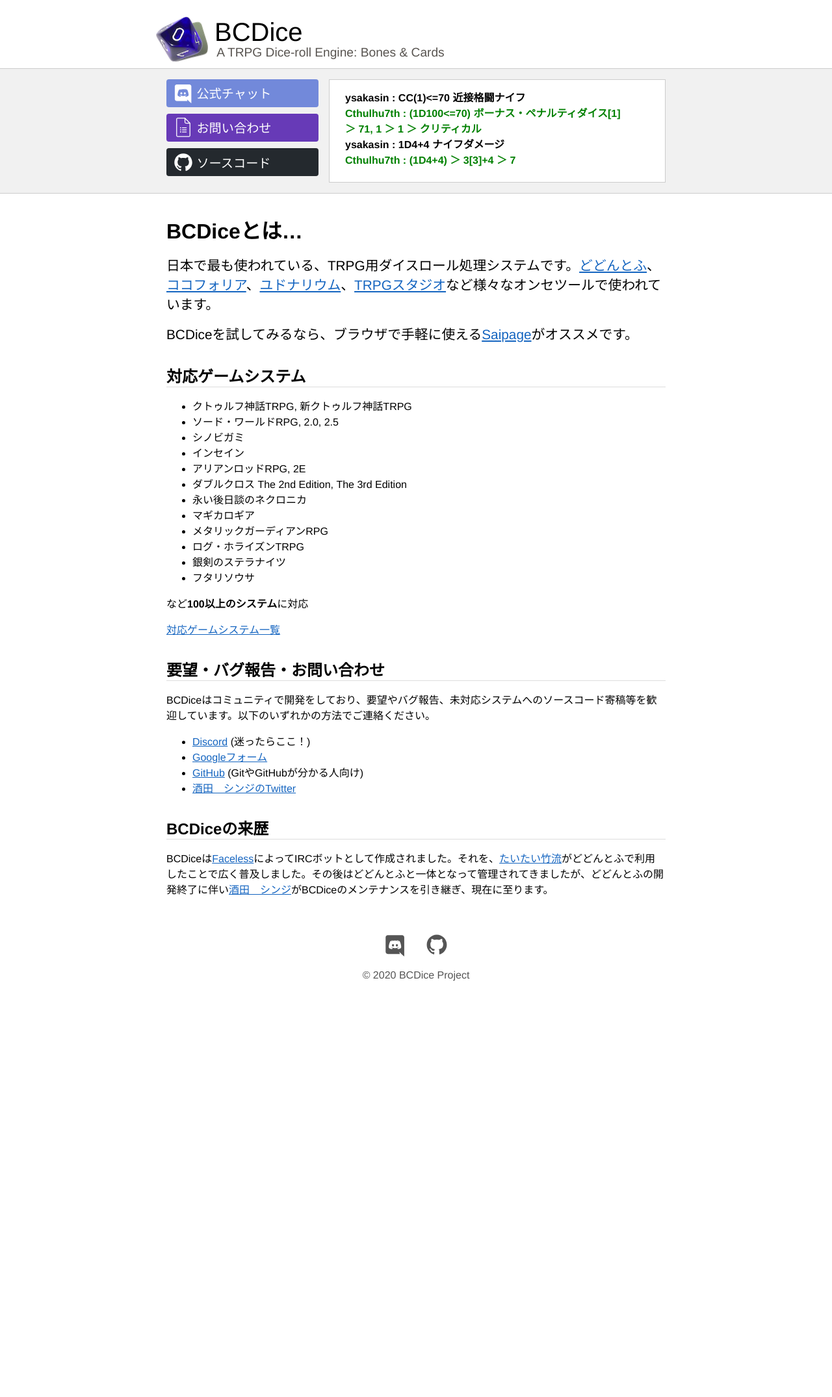
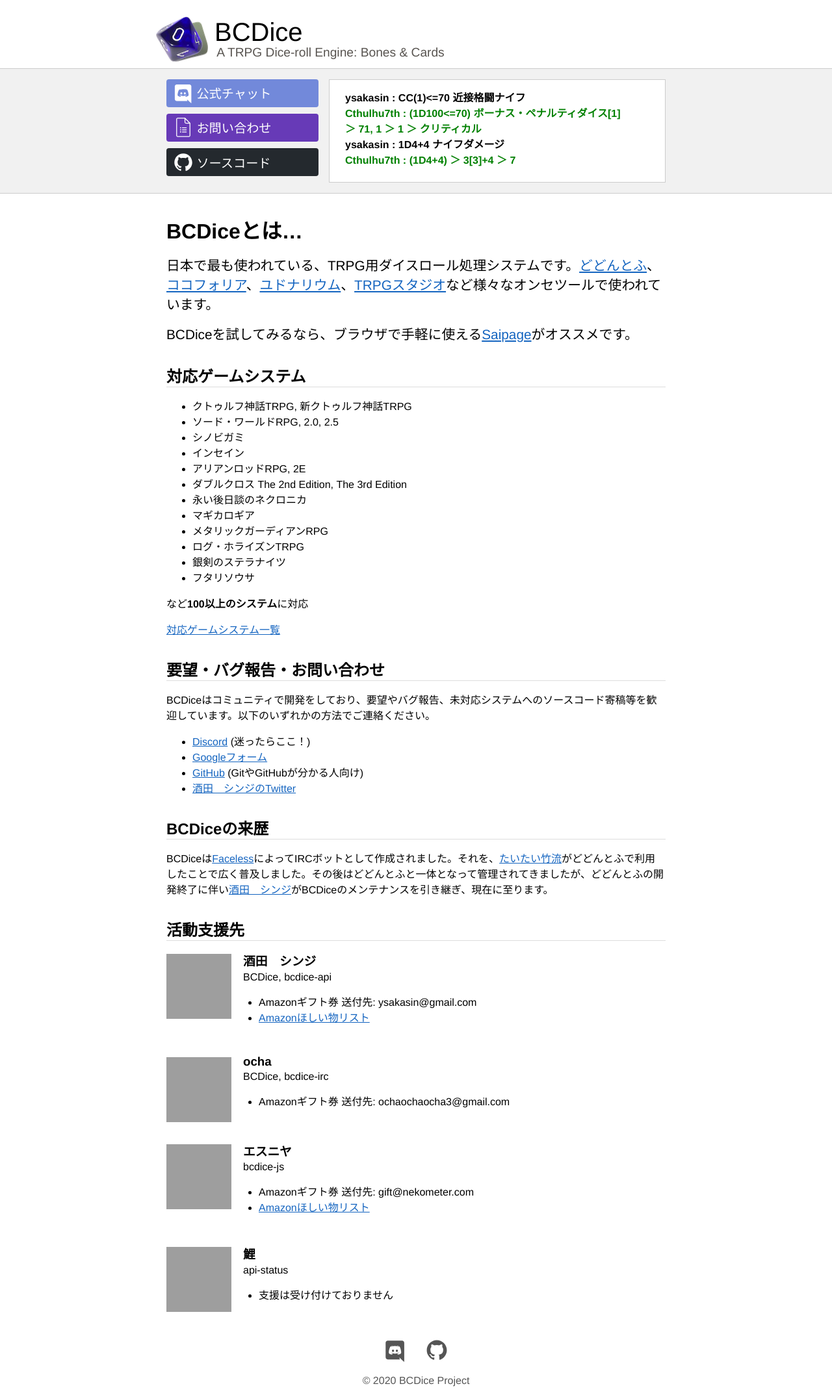
Before and after one commit to bcdice/bcdice.org, a Jekyll site: the page built from index.html, in a window 1280 px wide. Shown: the whole page at 65% size. Built offline with Jekyll 4.4.1, drawn with Linux system fonts in a browser that asks for light colours; before the commit the page ends 1526 px from its top, so only the background shows below that; grey boxes are pictures that could not be loaded.

Commit message:
活動支援先を表記

```diff
--- /dev/null
+++ b/_data/maintainers.json
@@ -0,0 +1,32 @@
+{
+  "maintainers": [
+    {
+      "name": "酒田　シンジ",
+      "github": "ysakasin",
+      "repos": "BCDice, bcdice-api",
+      "donation-email": "ysakasin@gmail.com",
+      "wish-list": "https://www.amazon.co.jp/registry/wishlist/5JMMEZB8K4YY"
+    },
+    {
+      "name": "ocha",
+      "github": "ochaochaocha3",
+      "repos": "BCDice, bcdice-irc",
+      "donation-email": "ochaochaocha3@gmail.com",
+      "wish-list": null
+    },
+    {
+      "name": "エスニヤ",
+      "github": "esnya",
+      "repos": "bcdice-js",
+      "donation-email": "gift@nekometer.com",
+      "wish-list": "http://amzn.asia/78YBlZL"
+    },
+    {
+      "name": "鯉",
+      "github": "koi-chan",
+      "repos": "api-status",
+      "donation-email": null,
+      "wish-list": null
+    }
+  ]
+}
--- a/css/style.scss
+++ b/css/style.scss
@@ -173,6 +173,32 @@
   }
 }
 
+.maintainer {
+  display: flex !important;
+
+  .icon {
+    margin-top: 4px;
+    width: 100px;
+    height: 100px;
+  }
+
+  .info {
+    margin-left: 18px;
+    ul {
+      padding-left: 24px;
+    }
+  }
+
+  h3{
+    margin-top: 0;
+    margin-bottom: 0.2em;
+  }
+}
+
+.maintainer + .maintainer {
+  margin-top: 30px;
+}
+
 footer {
   margin-top: 24px;
   text-align: center;
--- a/index.html
+++ b/index.html
@@ -28,7 +28,7 @@
   </section>
 
   <section>
-    <h2>対応ゲームシステム</h2>
+    <h2 id="game-systems">対応ゲームシステム</h2>
     <ul class="newline-hint">
       <li><span>クトゥルフ神話TRPG,</span> <span>新クトゥルフ神話TRPG</span></li>
       <li>ソード・ワールドRPG, 2.0, 2.5</li>
@@ -49,7 +49,7 @@
   </section>
 
   <section>
-  <h2>要望・バグ報告・お問い合わせ</h2>
+  <h2 id="bug-report">要望・バグ報告・お問い合わせ</h2>
   <p>BCDiceはコミュニティで開発をしており、要望やバグ報告、未対応システムへのソースコード寄稿等を歓迎しています。以下のいずれかの方法でご連絡ください。</p>
   <ul>
     <li><a href="{{ site.discord_invite_url }}">Discord</a> (迷ったらここ！)</li>
@@ -60,7 +60,31 @@
   </section>
 
   <section>
-    <h2>BCDiceの来歴</h2>
+    <h2 id="history">BCDiceの来歴</h2>
     <p>BCDiceは<a href="https://twitter.com/Faceless192x">Faceless</a>によってIRCボットとして作成されました。それを、<a href="https://twitter.com/torgtaitai">たいたい竹流</a>がどどんとふで利用したことで広く普及しました。その後はどどんとふと一体となって管理されてきましたが、どどんとふの開発終了に伴い<a href="https://twitter.com/ysakasin">酒田　シンジ</a>がBCDiceのメンテナンスを引き継ぎ、現在に至ります。</p>
   </section>
+
+  <section>
+    <h2 id="donation">活動支援先</h2>
+    {% for maintainer in site.data.maintainers.maintainers %}
+    <div class="maintainer">
+      <img class="icon" src="https://github.com/{{ maintainer.github }}.png">
+      <div class="info">
+        <h3>{{ maintainer.name }}</h3>
+        <span>{{ maintainer.repos }}</span>
+        <ul>
+          {% if maintainer.donation-email %}
+            <li>Amazonギフト券 送付先: {{ maintainer.donation-email }}</li>
+          {% endif %}
+          {% if maintainer.wish-list %}
+            <li><a href="{{ maintainer.wish-list }}">Amazonほしい物リスト</a></li>
+          {% endif %}
+          {% if maintainer.donation-email == nil and maintainer.wish-list == nil %}
+            <li>支援は受け付けておりません</li>
+          {% endif %}
+        </ul>
+      </div>
+    </div>
+    {% endfor %}
+  </section>
 </article>
```
